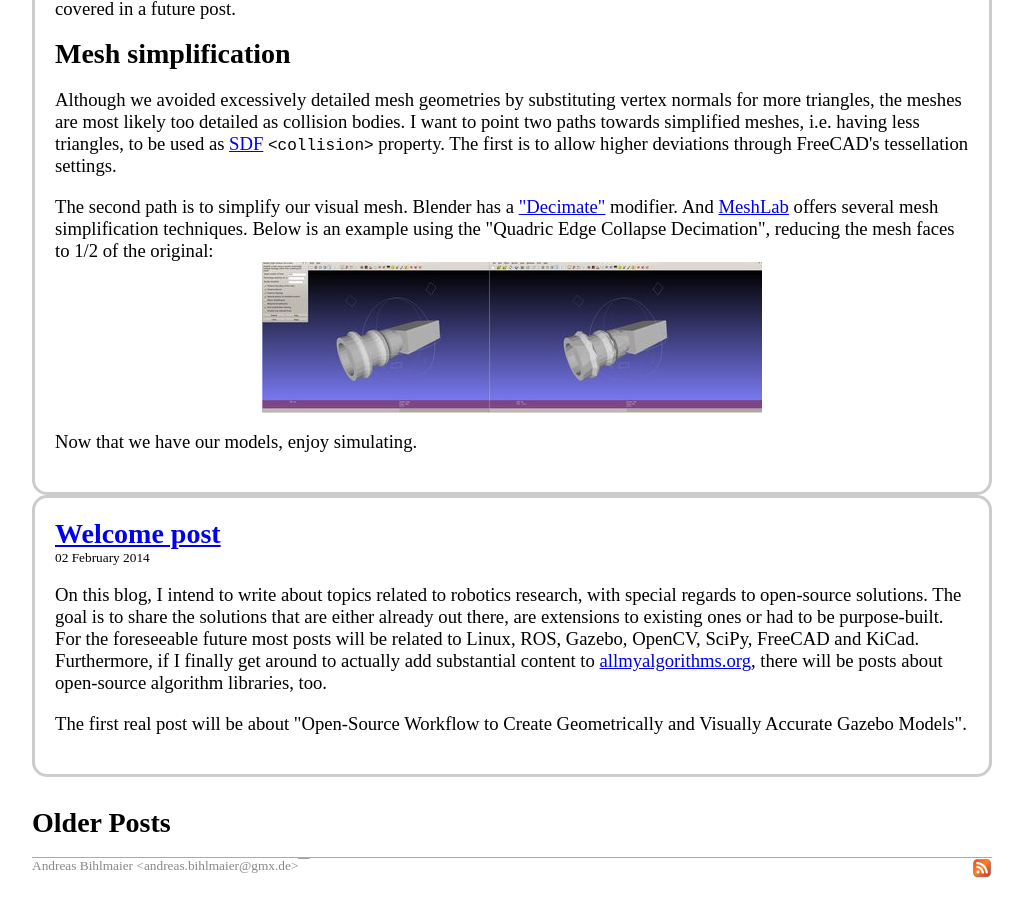
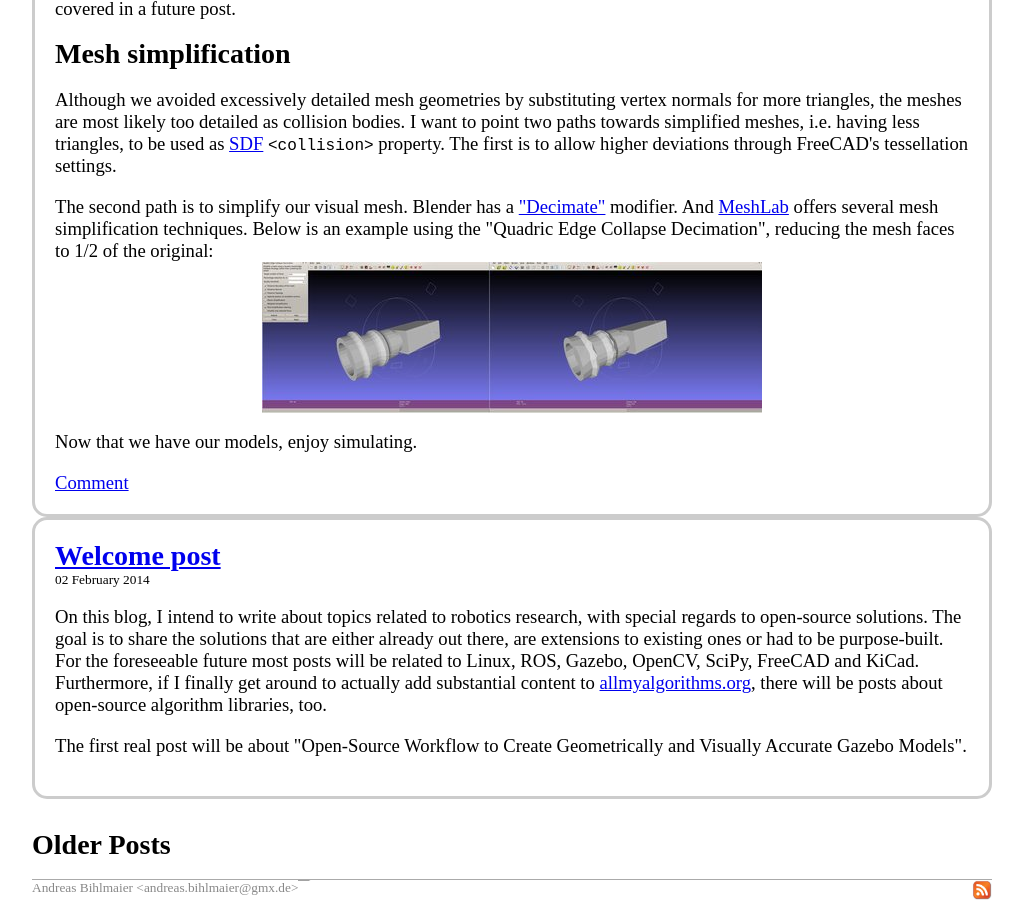
Before and after one commit to andreasBihlmaier/andreasBihlmaier.github.io, a Jekyll site: the page built from index.md, in a window 1280 px wide and 900 px high, scrolled down 3030 px. Shown: the whole window, without its empty margins (128-1151 px from the left). Built offline with Jekyll 4.4.1, drawn with Linux system fonts in a browser that asks for light colours; before the commit the page ends 3908 px from its top, so only the background shows below that.

Commit message:
add comment links on startpage

```diff
--- a/_layouts/default.html
+++ b/_layouts/default.html
@@ -5,7 +5,7 @@
   {{ content }}
 
   {% if page.comments %}
-  <div id="disqus_thread"></div>
+    <div id="disqus_thread"><a id="comment"></a></div>
     <script type="text/javascript">
         var disqus_shortname = 'andreasbihlmaier'; // required: replace example with your forum shortname
 
--- a/_layouts/startpage.html
+++ b/_layouts/startpage.html
@@ -9,6 +9,9 @@
   <div class="content">
     {{ post.content }}
   </div>
+  {% if post.comments %}
+    <a href="{{ post.url }}#comment">Comment</a>
+  {% endif %}
 </div>
 {% endfor %}
 
```
Lines whose indentation alone changed are shown as unchanged.
